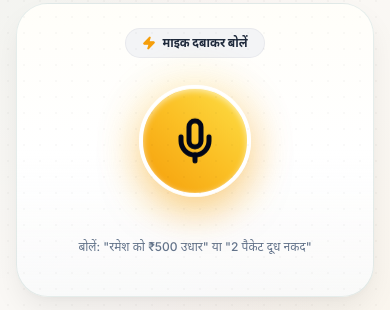
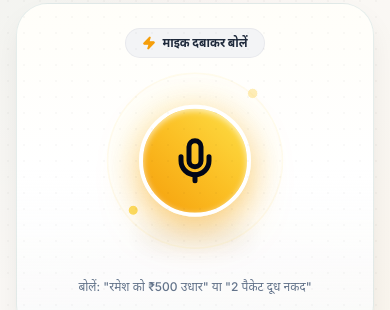
Before and after one commit to Puranjaysalaria/MunimAI, a React (Vite) app: page / in a window 390 px wide. Both pictures are taken after a click on the button "⚡ शर्मा किराना (लाइव Supabase) तुरंत खोलें". Shown: the part 295-605 px from the top of the page. Built offline with nearby package versions, Linux system fonts and the light colour scheme; no server answers; the database is empty.

Commit message:
feat(ui): add floating levitation rig, ground reflection shadow, and radiating bubble ripples to home microphone

```diff
--- a/src/pages/Home.tsx
+++ b/src/pages/Home.tsx
@@ -317,75 +317,167 @@ export const Home: React.FC<HomeProps> = ({
           )}
         </motion.div>
 
-        {/* Living Microphone Orb with Staggered Soundwave Rings */}
-        <div className="relative my-4 flex items-center justify-center">
+        {/* Living Floating Microphone Orb with Bubble Ripples & Levitation */}
+        <div className="relative my-5 flex items-center justify-center">
+          {/* Ground Reflection Shadow (expands & contracts inversely with vertical levitation) */}
+          <motion.div
+            animate={{
+              scale: isListening ? [1, 1.15, 1] : [1, 0.75, 1],
+              opacity: isListening ? [0.45, 0.7, 0.45] : [0.35, 0.16, 0.35],
+            }}
+            transition={{
+              duration: isListening ? 1.6 : 3.2,
+              repeat: Infinity,
+              ease: 'easeInOut',
+            }}
+            className={`absolute -bottom-3 w-28 h-5 rounded-full blur-md pointer-events-none ${
+              isListening ? 'bg-blue-600/40' : 'bg-amber-950/20'
+            }`}
+          />
+
+          {/* Floating Levitation Rig */}
+          <motion.div
+            animate={{
+              y: isListening ? [0, -4, 0] : [0, -10, 0],
+            }}
+            transition={{
+              duration: isListening ? 1.6 : 3.2,
+              repeat: Infinity,
+              ease: 'easeInOut',
+            }}
+            className="relative flex items-center justify-center w-36 h-36"
+          >
             {isListening ? (
               <>
+                {/* Listening Acoustic Glow Aura */}
                 <motion.div
-                className="absolute inset-0 rounded-full border-2 border-blue-400 pointer-events-none"
-                initial={{ scale: 1, opacity: 0.9 }}
-                animate={{ scale: 1.65, opacity: 0 }}
-                transition={{ duration: 1.6, repeat: Infinity, ease: 'easeOut' }}
+                  animate={{
+                    scale: [0.95, 1.25, 0.95],
+                    opacity: [0.5, 0.85, 0.5],
+                  }}
+                  transition={{ duration: 1.5, repeat: Infinity, ease: 'easeInOut' }}
+                  className="absolute inset-2 rounded-full bg-gradient-to-tr from-blue-500/40 via-cyan-400/40 to-indigo-600/30 blur-lg pointer-events-none"
                 />
+
+                {/* Acoustic Bubble Ripple 1 */}
                 <motion.div
-                className="absolute inset-0 rounded-full border-2 border-indigo-400 pointer-events-none"
-                initial={{ scale: 1, opacity: 0.9 }}
-                animate={{ scale: 2.1, opacity: 0 }}
-                transition={{ duration: 1.6, repeat: Infinity, ease: 'easeOut', delay: 0.35 }}
+                  className="absolute inset-4 rounded-full border-2 border-cyan-400/80 bg-cyan-400/15 pointer-events-none"
+                  initial={{ scale: 0.95, opacity: 0.85 }}
+                  animate={{ scale: 1.55, opacity: 0 }}
+                  transition={{ duration: 1.5, repeat: Infinity, ease: 'easeOut' }}
                 />
+
+                {/* Acoustic Bubble Ripple 2 */}
                 <motion.div
-                className="absolute inset-0 rounded-full border border-cyan-400 pointer-events-none"
-                initial={{ scale: 1, opacity: 0.8 }}
-                animate={{ scale: 2.6, opacity: 0 }}
-                transition={{ duration: 1.6, repeat: Infinity, ease: 'easeOut', delay: 0.7 }}
+                  className="absolute inset-4 rounded-full border-2 border-blue-400/80 bg-blue-500/15 pointer-events-none"
+                  initial={{ scale: 0.95, opacity: 0.8 }}
+                  animate={{ scale: 1.95, opacity: 0 }}
+                  transition={{ duration: 1.5, repeat: Infinity, ease: 'easeOut', delay: 0.45 }}
+                />
+
+                {/* Acoustic Bubble Ripple 3 */}
+                <motion.div
+                  className="absolute inset-4 rounded-full border border-indigo-400/70 bg-indigo-500/10 pointer-events-none"
+                  initial={{ scale: 0.95, opacity: 0.7 }}
+                  animate={{ scale: 2.35, opacity: 0 }}
+                  transition={{ duration: 1.5, repeat: Infinity, ease: 'easeOut', delay: 0.9 }}
                 />
               </>
             ) : (
+              <>
+                {/* Idle Golden Breathing Aura */}
                 <motion.div
                   animate={{
-                scale: [1, 1.14, 1],
-                opacity: [0.35, 0.65, 0.35],
+                    scale: [0.95, 1.18, 0.95],
+                    opacity: [0.45, 0.8, 0.45],
                   }}
                   transition={{
                     duration: 2.8,
                     repeat: Infinity,
                     ease: 'easeInOut',
                   }}
-              className="absolute -inset-4 rounded-full bg-gradient-to-r from-amber-400/30 via-yellow-400/30 to-amber-500/30 blur-lg pointer-events-none"
+                  className="absolute inset-2 rounded-full bg-gradient-to-tr from-amber-400/40 via-yellow-400/40 to-amber-500/30 blur-lg pointer-events-none"
                 />
+
+                {/* Concentric Radiating Bubble Ring 1 */}
+                <motion.div
+                  animate={{
+                    scale: [0.92, 1.48],
+                    opacity: [0.7, 0],
+                  }}
+                  transition={{
+                    duration: 2.6,
+                    repeat: Infinity,
+                    ease: 'easeOut',
+                  }}
+                  className="absolute inset-4 rounded-full border-2 border-amber-400/60 bg-amber-400/10 pointer-events-none"
+                />
+
+                {/* Concentric Radiating Bubble Ring 2 */}
+                <motion.div
+                  animate={{
+                    scale: [0.92, 1.78],
+                    opacity: [0.55, 0],
+                  }}
+                  transition={{
+                    duration: 2.6,
+                    repeat: Infinity,
+                    ease: 'easeOut',
+                    delay: 1.3,
+                  }}
+                  className="absolute inset-4 rounded-full border border-yellow-400/50 bg-yellow-300/10 pointer-events-none"
+                />
+
+                {/* Floating Micro Sparkle Bubbles */}
+                <motion.span
+                  animate={{
+                    y: [-2, -12, -2],
+                    x: [-2, 3, -2],
+                    opacity: [0.3, 0.9, 0.3],
+                    scale: [0.8, 1.25, 0.8],
+                  }}
+                  transition={{ duration: 3.5, repeat: Infinity, ease: 'easeInOut' }}
+                  className="absolute top-1 right-2 w-3 h-3 rounded-full bg-amber-300/80 shadow-xs pointer-events-none border border-white"
+                />
+                <motion.span
+                  animate={{
+                    y: [2, -10, 2],
+                    x: [2, -3, 2],
+                    opacity: [0.2, 0.85, 0.2],
+                    scale: [0.7, 1.15, 0.7],
+                  }}
+                  transition={{ duration: 4.2, repeat: Infinity, ease: 'easeInOut', delay: 1 }}
+                  className="absolute bottom-2 left-2 w-2.5 h-2.5 rounded-full bg-yellow-400/80 shadow-xs pointer-events-none border border-white"
+                />
+              </>
             )}
 
+            {/* Central Hero Button */}
             <motion.button
-            whileHover={{ scale: 1.05 }}
-            whileTap={{ scale: 0.9 }}
-            animate={!isListening ? { y: [0, -3, 0] } : {}}
-            transition={{
-              y: { duration: 3, repeat: Infinity, ease: 'easeInOut' },
-              type: 'spring',
-              stiffness: 400,
-              damping: 20,
-            }}
+              whileHover={{ scale: 1.08 }}
+              whileTap={{ scale: 0.92 }}
               onClick={handleMicClick}
               className={`w-28 h-28 rounded-full flex items-center justify-center transition-all duration-300 relative z-10 border-4 border-white select-none ${
                 isListening
-                ? 'bg-gradient-to-tr from-blue-600 via-indigo-600 to-cyan-400 text-white shadow-listening ring-4 ring-blue-300/60'
+                  ? 'bg-gradient-to-tr from-blue-600 via-indigo-600 to-cyan-400 text-white shadow-listening ring-4 ring-blue-300/70 animate-pulse'
                   : 'bg-gradient-to-tr from-amber-500 via-amber-400 to-yellow-300 text-slate-950 shadow-mic-hero'
               }`}
               style={{
                 boxShadow: isListening
-                ? '0 0 50px rgba(59, 130, 246, 0.6), inset 0 2px 6px rgba(255, 255, 255, 0.5)'
-                : '0 16px 40px -4px rgba(245, 158, 11, 0.5), inset 0 2px 6px rgba(255, 255, 255, 0.6)',
+                  ? '0 0 50px rgba(59, 130, 246, 0.65), inset 0 2px 6px rgba(255, 255, 255, 0.6)'
+                  : '0 16px 40px -4px rgba(245, 158, 11, 0.55), inset 0 2px 6px rgba(255, 255, 255, 0.7)',
               }}
               aria-label={t.voice.tapToSpeak}
             >
               <Mic
                 className={`w-12 h-12 transition-all ${
                   isListening
-                  ? 'scale-110 text-white animate-pulse stroke-[2.6]'
+                    ? 'scale-110 text-white stroke-[2.6]'
                     : 'text-slate-950 stroke-[2.5]'
                 }`}
               />
             </motion.button>
+          </motion.div>
         </div>
 
         {/* Live Soundwave Frequency Bars */}
```
Lines whose indentation alone changed are shown as unchanged.
